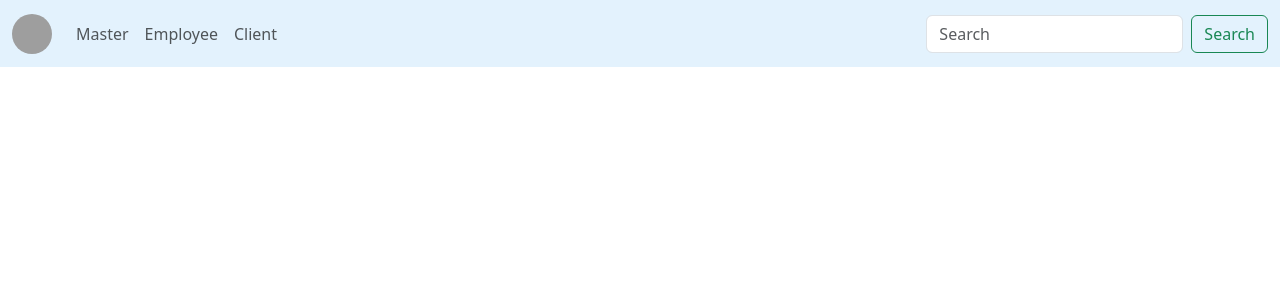
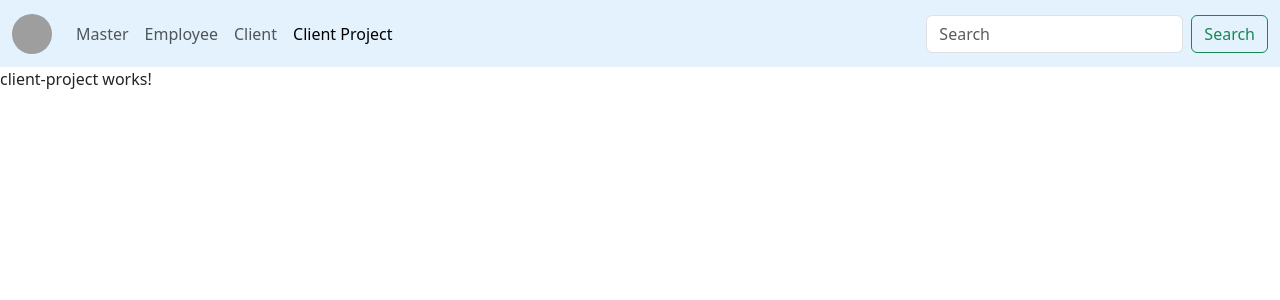
Before and after one commit to rahmanizum/learining_partner, an Angular app: page /client-project in a window 1280 px wide. Before the commit this address led to /. Shown: the top 300 px of the page. Built offline with nearby package versions, Linux system fonts and the light colour scheme; grey boxes are pictures that could not be loaded.

Commit message:
new component client project

```diff
--- a/src/app/app.component.html
+++ b/src/app/app.component.html
@@ -15,6 +15,9 @@
           <li class="nav-item">
             <a class="nav-link" routerLink="/client" routerLinkActive="active">Client</a>
           </li>
+          <li class="nav-item">
+            <a class="nav-link" routerLink="/client-project" routerLinkActive="active">Client Project</a>
+          </li>
         </ul>
         <form class="d-flex" role="search">
           <input class="form-control me-2" type="search" placeholder="Search" aria-label="Search">
--- a/src/app/app.routes.ts
+++ b/src/app/app.routes.ts
@@ -2,6 +2,7 @@ import { Routes } from '@angular/router';
 import { MasterComponent } from './components/master/master.component';
 import { EmployeeComponent } from './components/employee/employee.component';
 import { ClientComponent } from './components/client/client.component';
+import { ClientProjectComponent } from './components/client-project/client-project.component';
 
 export const routes: Routes = [{
     path: '',
@@ -16,6 +17,9 @@ export const routes: Routes = [{
 },{
     path: 'client',
     component: ClientComponent
+},{
+    path:'client-project',
+    component: ClientProjectComponent
 }
 
 ];
--- /dev/null
+++ b/src/app/components/client-project/client-project.component.html
@@ -0,0 +1 @@
+<p>client-project works!</p>
```
Also changed, not shown: src/app/components/client-project/client-project.component.ts (added, +12 -0 lines), src/app/components/client-project/client-project.component.css (added), 1 other file (tests, documents, lock files or other folders).
